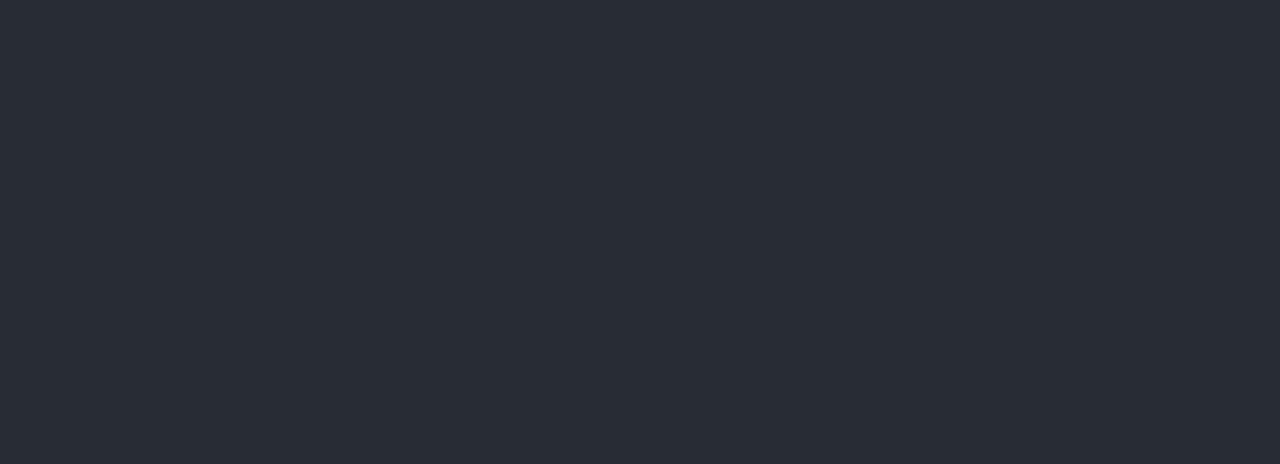
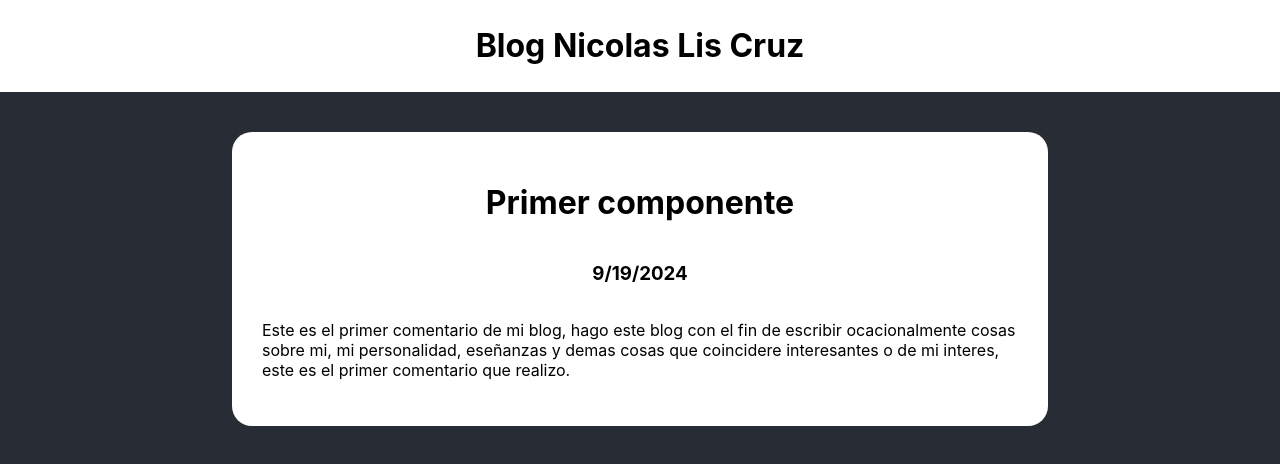
Before and after one commit to Nicolis15/web, a React (Create React App) app: page /blog in a window 1280 px wide. Before the commit this address had no page. Shown: the top 464 px of the page. Built offline with nearby package versions, Linux system fonts and the light colour scheme.

Commit message:
Implementacion de blog

```diff
--- a/src/App.js
+++ b/src/App.js
@@ -3,6 +3,7 @@ import './App.css';
 import Principal from './components/Principal';
 import CV from './components/CV';
 import Repositorio from './components/Repositorios';
+import Blog from './components/Blog';
 import { BrowserRouter as Router, Route, Routes } from 'react-router-dom';
 
 
@@ -12,6 +13,7 @@ function App() {
       <Route path="/web" element={<Principal/>} />
       <Route path="/cv" element={<CV/>} />
       <Route path="/repositorio" element={<Repositorio/>} />
+      <Route path="/blog" element={<Blog/>} />
     </Routes>
   );
 }
--- /dev/null
+++ b/src/components/Blog.js
@@ -0,0 +1,42 @@
+import CardBlog from "./BlogCard"
+
+export default function(){
+    const styleTitulo = {
+        display : 'flex',
+        justifyContent: 'center',
+        background : 'white',
+        textAlign: 'center',
+        padding : '5px'
+    }
+
+    const contenedor = {
+        display : 'flex',
+        flexDirection: 'column',
+        justifyContent : 'center',
+        alignItems: 'center',
+        minWidth : '100%',
+    }
+    const subContenedor = {
+        display : 'flex',
+        flexDirection: 'column',
+        justifyContent : 'center',
+        alignItems: 'center',
+        maxWidth : '70%',
+    }
+
+    return(
+        <div>
+            <div style={styleTitulo}>
+                <h1>Blog Nicolas Lis Cruz</h1>
+            </div>
+
+            <div style={contenedor}>
+                <div style={subContenedor}>
+                    <CardBlog titulo='Primer componente' fecha='9/19/2024' contenido='Este es el primer comentario de mi blog, hago este blog con el fin de escribir ocacionalmente cosas sobre mi, mi personalidad, eseñanzas y demas cosas que coincidere interesantes o de mi interes, este es el primer comentario que realizo.'/>
+
+                </div>
+            </div>
+
+        </div>
+    )
+}
--- /dev/null
+++ b/src/components/BlogCard.js
@@ -0,0 +1,23 @@
+import React from "react";
+
+const style = {
+    background : 'white',
+    display : 'flex',
+    minWidth : '60%',
+    padding : '30px',
+    flexDirection : 'column',
+    alignItems: 'center',
+    justifyContent : 'center',
+    borderRadius : '20px',
+    margin : '40px'
+}
+
+export default function CardBlog(props){
+    return(
+        <div style={style}>
+            <h1>{props.titulo}</h1>
+            <h3>{props.fecha}</h3>
+            <p>{props.contenido}</p>
+        </div>
+    )
+}
--- a/src/components/Principal.js
+++ b/src/components/Principal.js
@@ -26,6 +26,10 @@ export default function Principal(){
         navegar('/repositorio');
       };
 
+      const navBlog = () => {
+        navegar('/blog');
+      };
+
     return(
         <div className = 'contenedor-principal'>
             <div className = 'contenedor-superior'>
@@ -47,7 +51,7 @@ export default function Principal(){
                         <h3>Mis hobbys</h3>
                         <img src={Hoby}/>
                     </div>
-                    <div className='carta4'>
+                    <div className='carta4' onClick={navBlog }>
                         <h3>Blog personal</h3>
                         <img src={Blog}/>
                     </div>
```
